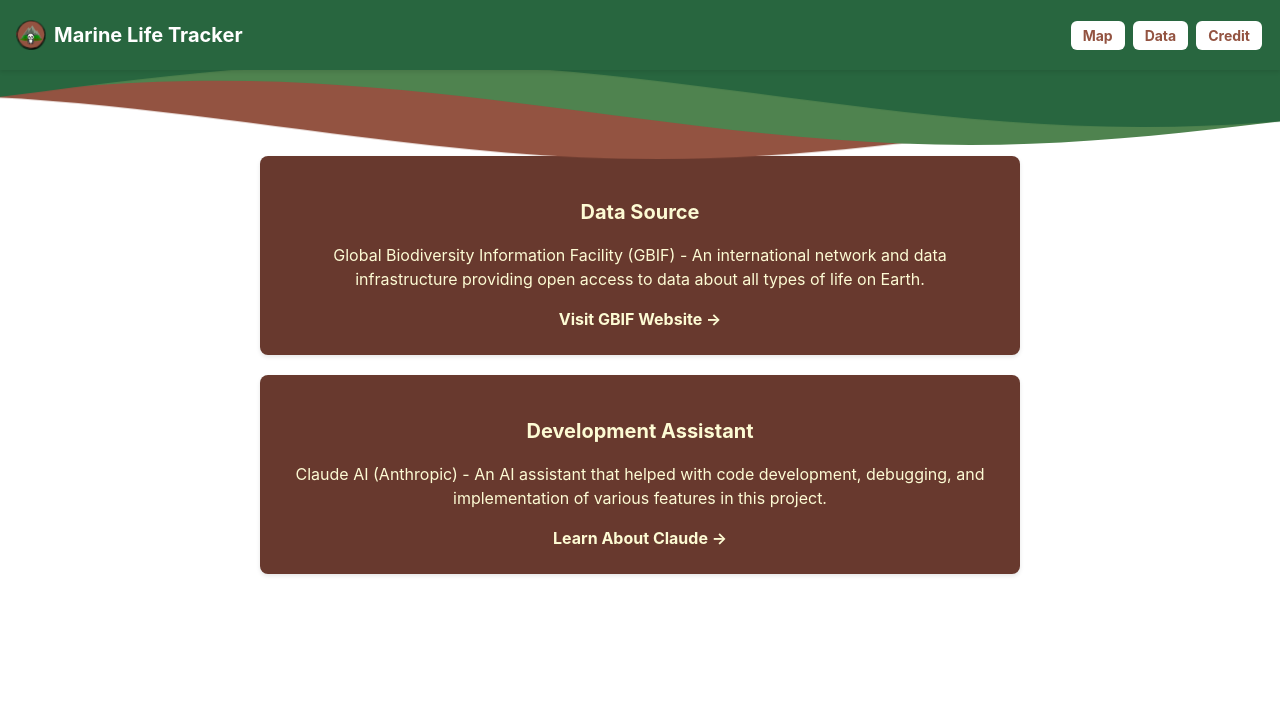
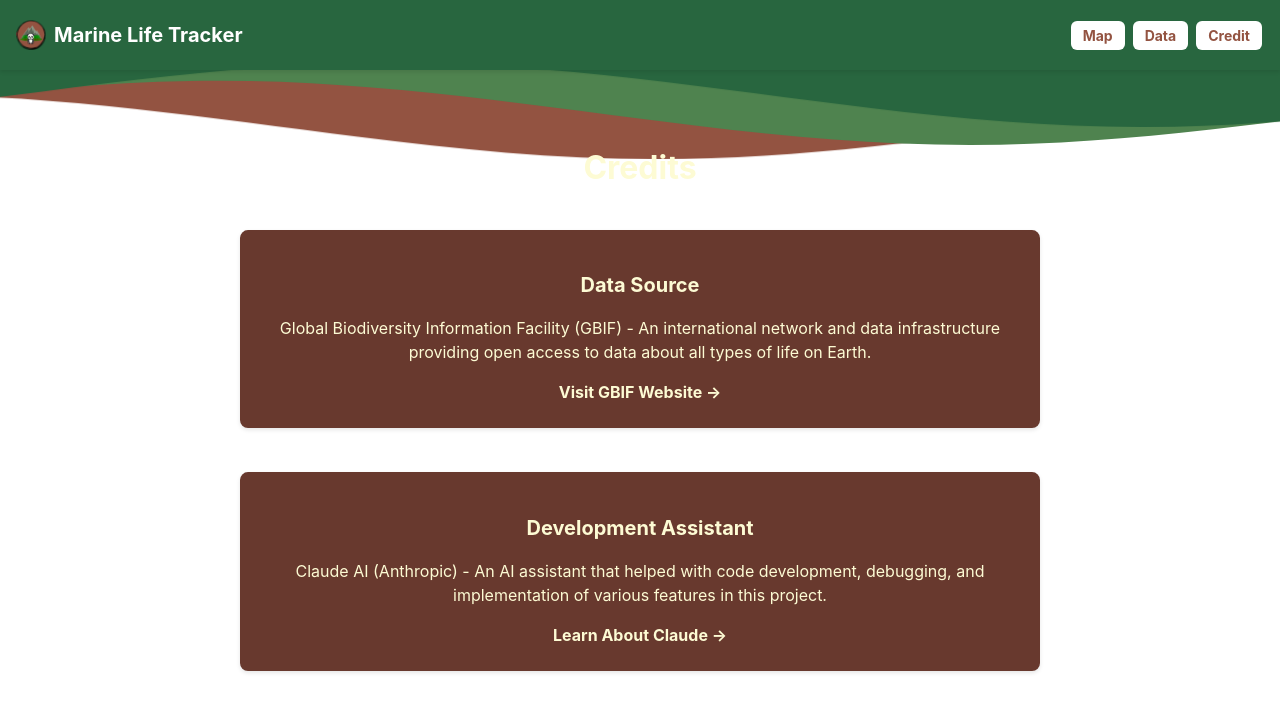
Before and after one commit to Cirbble/PolyHacks_2025, a React (Vite) app in the folder light_vibes_project/: page /credit in a window 1280 px wide. Shown: the top 712 px of the page. Built offline with nearby package versions, Linux system fonts and the light colour scheme.

Commit message:
I don't even know anymore

```diff
--- a/light_vibes_project/src/pages/CreditPage.tsx
+++ b/light_vibes_project/src/pages/CreditPage.tsx
@@ -1,24 +1,31 @@
 const CreditPage = () => {
   return (
+
     <div style={{
       minHeight: '100vh',
 
       display: 'flex',
-      justifyContent: 'center'
+      alignItems: 'center',
+      justifyContent: 'center',
+      position: 'relative',
+      paddingTop: '170px'
     }}>
       <div style={{
-        padding: '90px 20px 20px',
         width: '95%',
         maxWidth: '800px',
-        margin: '0 auto'
+        display: 'flex',
+        flexDirection: 'column',
+        gap: '24px',
+        position: 'absolute',
+        top: '50%',
+        transform: 'translateY(-50%)'
       }}>
         <h1 style={{
-          fontSize: '24px',
+          fontSize: '32px',
           fontWeight: 'bold',
-          marginBottom: '24px',
           color: '#FDFBD4',
-          borderRadius: '8px',
-          borderColor: 'black'
+          textAlign: 'center',
+          marginBottom: '20px'
         }}>
           Credits
         </h1>
@@ -28,7 +35,8 @@ const CreditPage = () => {
           borderRadius: '8px',
           padding: '24px',
           boxShadow: '0 2px 4px rgba(0,0,0,0.1)',
-          marginBottom: '20px'
+          marginBottom: '20px',
+          textAlign: 'center'
         }}>
           <h2 style={{
             color:'#FDFBD4',
@@ -59,7 +67,8 @@ const CreditPage = () => {
           backgroundColor: '#68392E',
           borderRadius: '8px',
           padding: '24px',
-          boxShadow: '0 2px 4px rgba(0,0,0,0.1)'
+          boxShadow: '0 2px 4px rgba(0,0,0,0.1)',
+          textAlign: 'center'
         }}>
           <h2 style={{
             color:'#FDFBD4',
```
